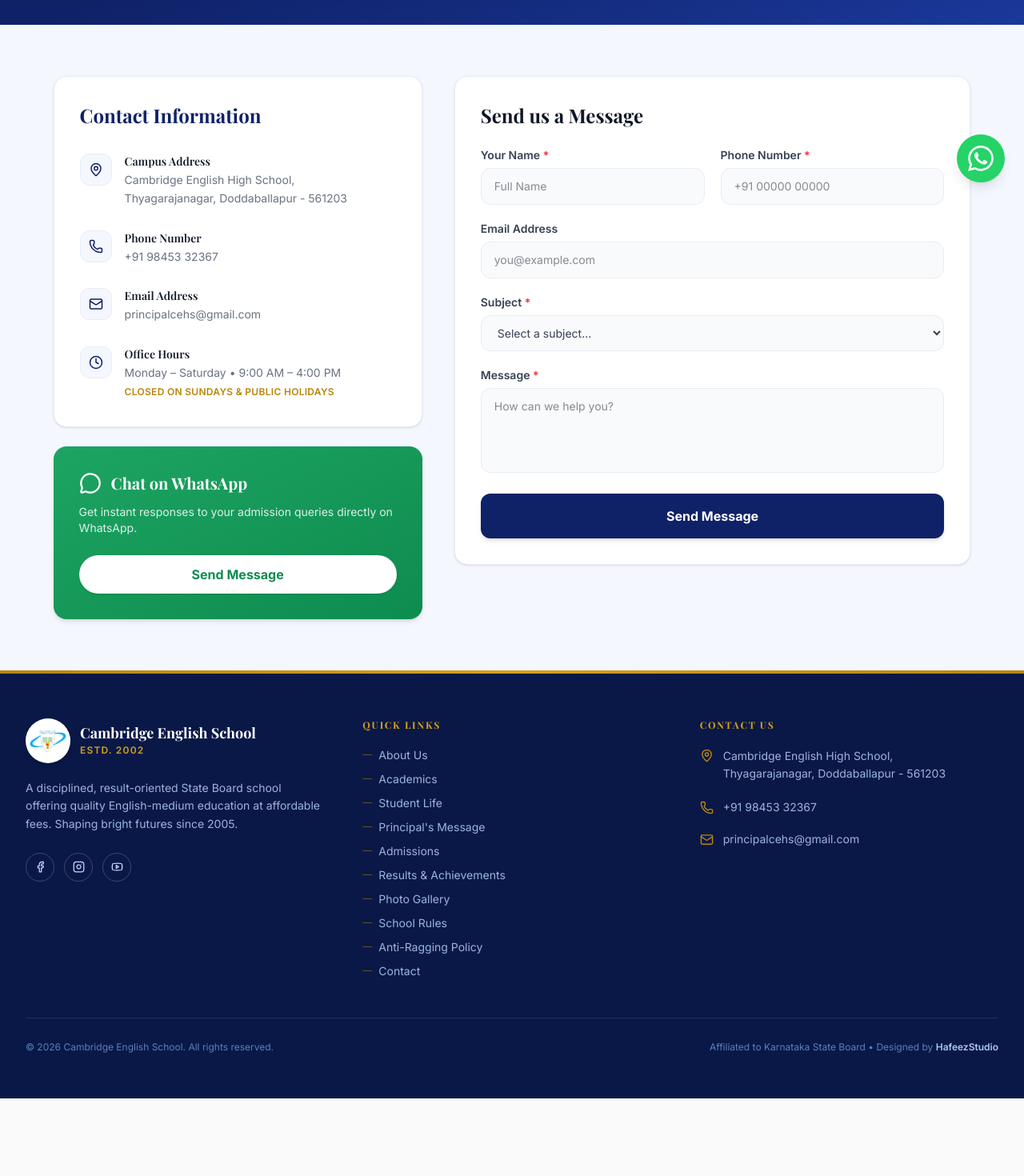
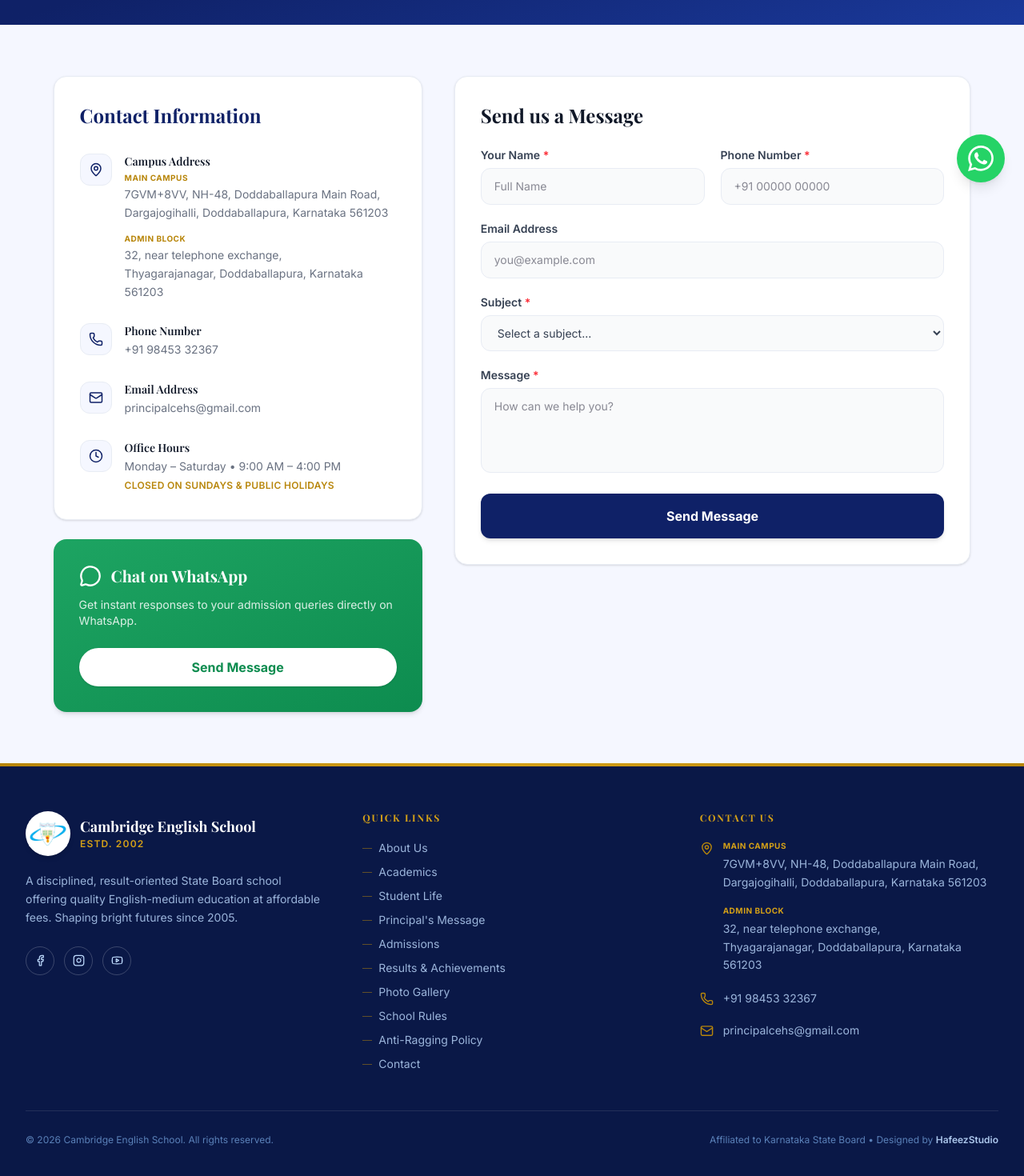
Before and after one commit to jawadhafeez171/Cambridge-English-School, a Next.js app: page /contact in a window 1280 px wide. Shown: the part 508-1978 px from the top of the page at 80% size. Before the commit the page ends 1881 px from the top, so only its background shows below. Built offline with nearby package versions, Linux system fonts and the light colour scheme; no server answers.

Commit message:
adding addresses

```diff
--- a/src/app/contact/page.tsx
+++ b/src/app/contact/page.tsx
@@ -32,7 +32,20 @@
                                     {
                                         Icon: MapPin,
                                         title: "Campus Address",
-                                        content: <>Cambridge English High School,<br />Thyagarajanagar, Doddaballapur - 561203</>,
+                                        content: (
+                                            <div className="space-y-3">
+                                                <div>
+                                                    <span className="text-[10px] font-bold uppercase tracking-wider text-secondary block mb-0.5">Main Campus</span>
+                                                    7GVM+8VV, NH-48, Doddaballapura Main Road,<br />
+                                                    Dargajogihalli, Doddaballapura, Karnataka 561203
+                                                </div>
+                                                <div>
+                                                    <span className="text-[10px] font-bold uppercase tracking-wider text-secondary block mb-0.5">Admin Block</span>
+                                                    32, near telephone exchange,<br />
+                                                    Thyagarajanagar, Doddaballapura, Karnataka 561203
+                                                </div>
+                                            </div>
+                                        ),
                                     },
                                     {
                                         Icon: Phone,
--- a/src/app/school-rules/page.tsx
+++ b/src/app/school-rules/page.tsx
@@ -134,7 +134,7 @@
             {/* Footer note */}
             <section className="py-10 bg-primary text-center">
                 <p className="text-blue-200/80 text-sm max-w-2xl mx-auto px-4">
-                    These rules apply to all students of Cambridge English School, Thyagarajanagar, Doddaballapur — from Pre-Nursery to 10th Grade. For queries, contact the school office.
+                    These rules apply to all students of Cambridge English School, Doddaballapura — from Pre-Nursery to 10th Grade. For queries, contact the school office.
                 </p>
             </section>
 
--- a/src/components/Footer.tsx
+++ b/src/components/Footer.tsx
@@ -82,10 +82,22 @@
                         <ul className="space-y-5">
                             <li className="flex items-start gap-3">
                                 <MapPin size={17} className="text-secondary shrink-0 mt-0.5" />
-                                <span className="text-blue-200/80 text-sm leading-relaxed">
-                                    Cambridge English High School,<br />
-                                    Thyagarajanagar, Doddaballapur - 561203
-                                </span>
+                                <div className="space-y-4">
+                                    <div>
+                                        <p className="text-secondary-light text-[10px] font-bold uppercase tracking-wider mb-1">Main Campus</p>
+                                        <p className="text-blue-200/80 text-sm leading-relaxed">
+                                            7GVM+8VV, NH-48, Doddaballapura Main Road,<br />
+                                            Dargajogihalli, Doddaballapura, Karnataka 561203
+                                        </p>
+                                    </div>
+                                    <div>
+                                        <p className="text-secondary-light text-[10px] font-bold uppercase tracking-wider mb-1">Admin Block</p>
+                                        <p className="text-blue-200/80 text-sm leading-relaxed">
+                                            32, near telephone exchange,<br />
+                                            Thyagarajanagar, Doddaballapura, Karnataka 561203
+                                        </p>
+                                    </div>
+                                </div>
                             </li>
                             <li className="flex items-center gap-3">
                                 <Phone size={17} className="text-secondary shrink-0" />
--- a/src/components/Header.tsx
+++ b/src/components/Header.tsx
@@ -58,7 +58,7 @@
                                     Cambridge English School
                                 </span>
                                 <span className="hidden sm:block text-[9px] lg:text-[10px] text-secondary font-semibold uppercase tracking-[0.18em] mt-0.5">
-                                    Thyagarajanagar, Doddaballapur
+                                    Doddaballapura, Karnataka 561203
                                 </span>
                             </div>
                         </Link>
```
